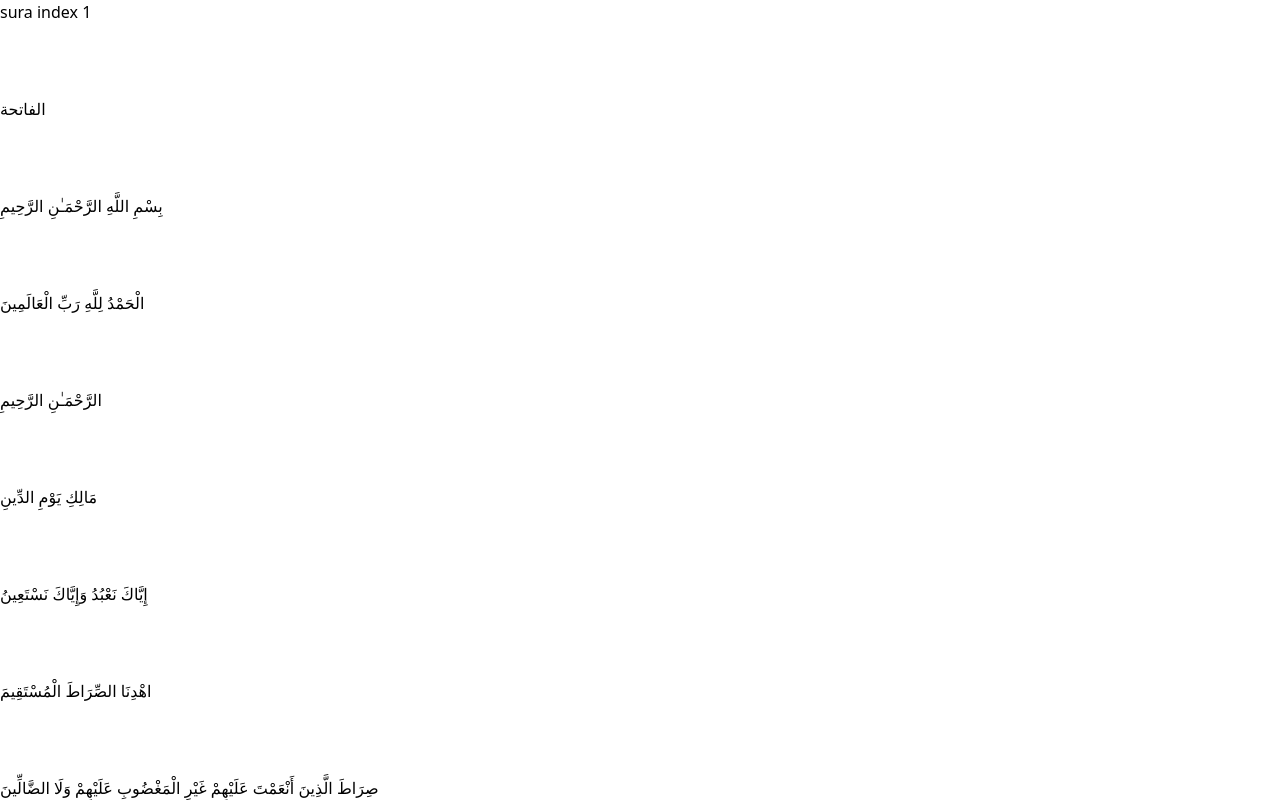
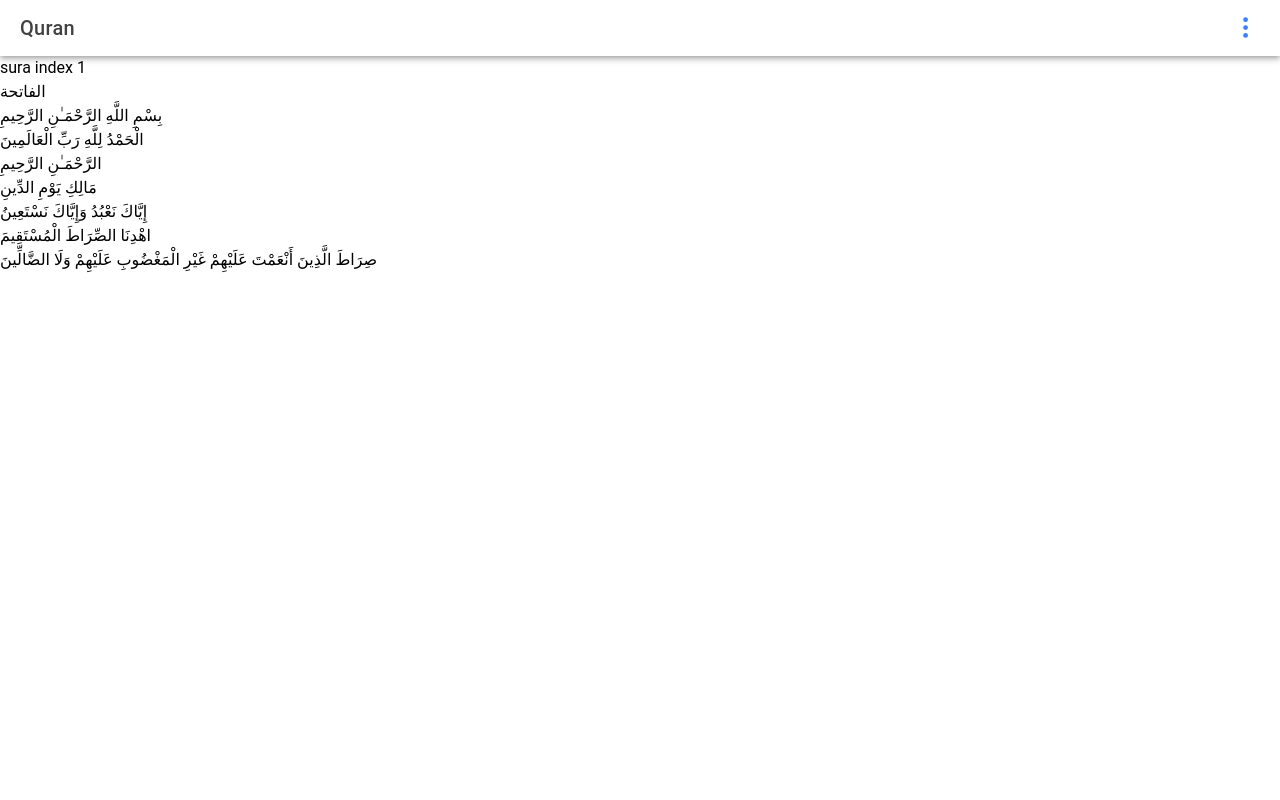
Before and after one commit to mansourcodes/quran-app, a React (Create React App) app: page /sura/1 in a window 1280 px wide. Built offline with nearby package versions, Linux system fonts and the light colour scheme.

Commit message:
edit page ui

```diff
--- a/src/pages/Index.tsx
+++ b/src/pages/Index.tsx
@@ -33,11 +33,7 @@ const IndexPage = () => {
           </IonButtons>
           <IonButtons slot="primary">
             <IonButton>
-              <IonIcon
-                slot="icon-only"
-                ios={ellipsisHorizontal}
-                md={ellipsisVertical}
-              ></IonIcon>
+              <IonIcon slot="icon-only" icon={ellipsisVertical}></IonIcon>
             </IonButton>
           </IonButtons>
           <IonTitle>Quran</IonTitle>
--- a/src/pages/Sura.tsx
+++ b/src/pages/Sura.tsx
@@ -1,8 +1,20 @@
 import React, { useContext } from 'react';
+import {
+  IonContent,
+  IonHeader,
+  IonPage,
+  IonTitle,
+  IonToolbar,
+  IonButton,
+  IonButtons,
+  IonIcon,
+} from '@ionic/react';
 import { RouteComponentProps } from 'react-router';
 import AyahList from '../components/AyahList';
 import { QuranContext } from '../hooks/QuranProvider';
 import AyahListHeader from '../components/AyahListHeader';
+import SuraListHeader from '../components/SuraListHeader';
+import { ellipsisHorizontal, ellipsisVertical } from 'ionicons/icons';
 
 interface SuraPageProps
   extends RouteComponentProps<{
@@ -24,9 +36,24 @@ const SuraPage: React.FC<SuraPageProps> = ({ match }) => {
 
   return (
     <>
-      <div>sura index {match.params.id}</div>
-      {sura && <AyahListHeader suraName={sura?.name} />}
-      {sura && <AyahList ayah={sura?.aya} />}
+      <IonPage>
+        <IonHeader translucent={true}>
+          <IonToolbar>
+            <IonButtons slot="primary">
+              <IonButton>
+                <IonIcon slot="icon-only" icon={ellipsisVertical}></IonIcon>
+              </IonButton>
+            </IonButtons>
+            <IonTitle>Quran</IonTitle>
+          </IonToolbar>
+        </IonHeader>
+
+        <IonContent fullscreen={true}>
+          <div>sura index {match.params.id}</div>
+          {sura && <AyahListHeader suraName={sura?.name} />}
+          {sura && <AyahList ayah={sura?.aya} />}{' '}
+        </IonContent>
+      </IonPage>
     </>
   );
 };
```
